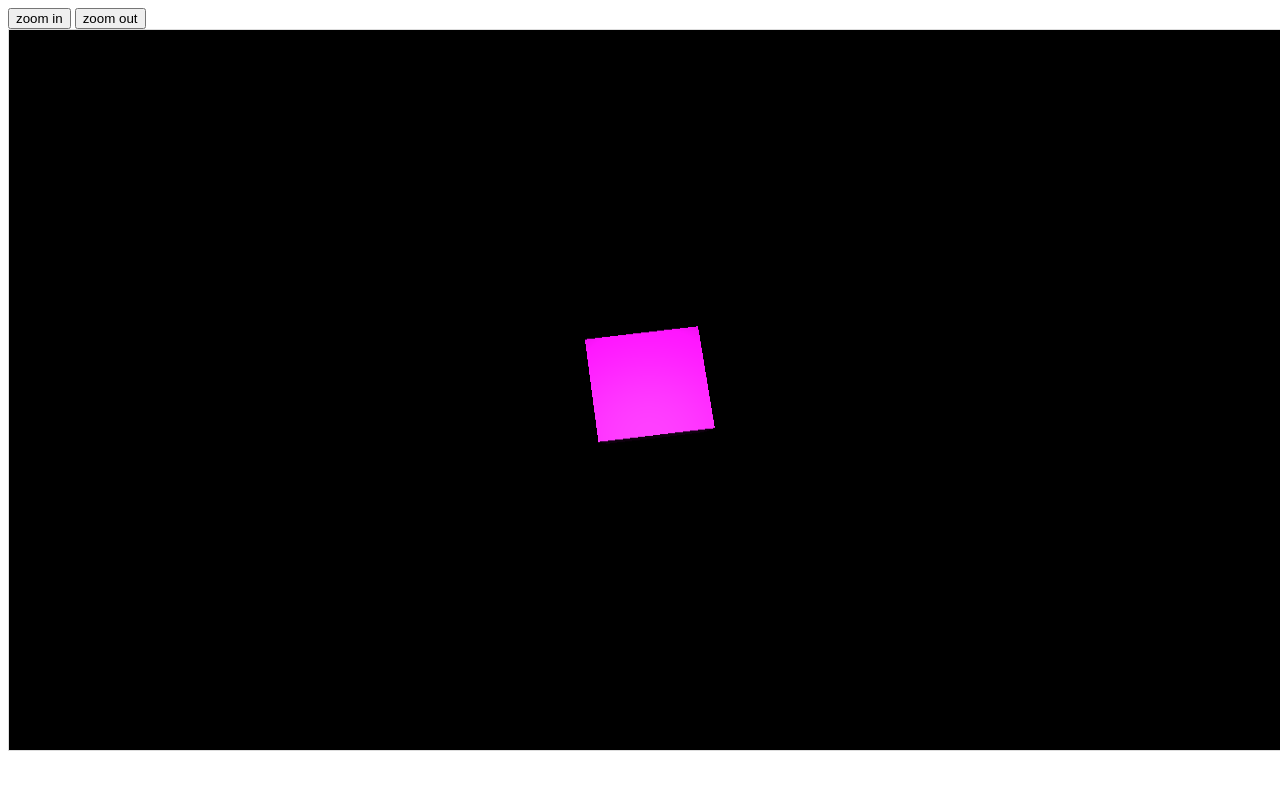
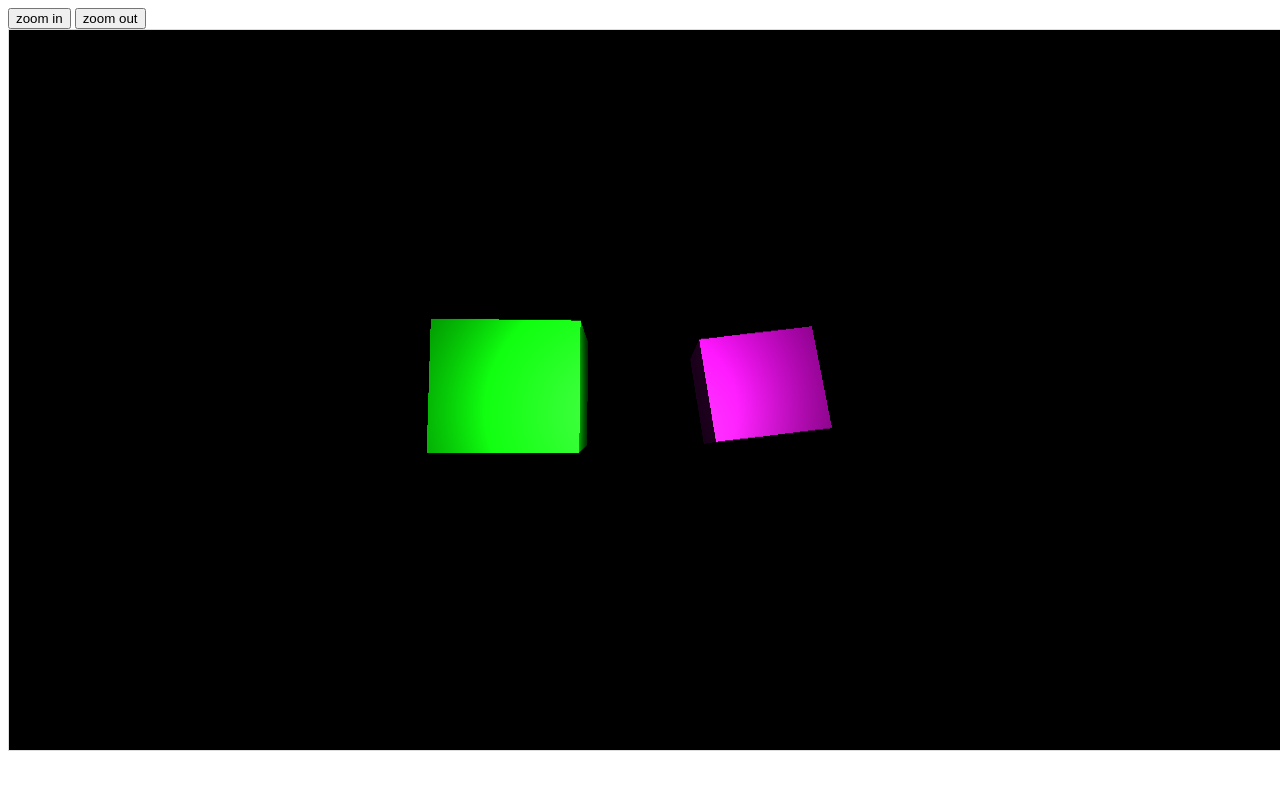
Before and after one commit to nc99/fractal, a plain HTML site: page index.html in a window 1280 px wide. Drawn offline with Linux system fonts and the light colour scheme.

Commit message:
green cube

```diff
--- a/index.html
+++ b/index.html
@@ -28,10 +28,21 @@
 	var geometry = new THREE.BoxGeometry( 1, 1, 1 );
 	var material = new THREE.MeshPhongMaterial( { color: 0xff00ff } );
 	var cube = new THREE.Mesh( geometry, material );
+	cube.position.x = 1;
+
 	scene.add( cube );
 
+
+	var geometry2 = new THREE.BoxGeometry( 2, 2, 2 );
+	var material2 = new THREE.MeshPhongMaterial( { color: 0x00ff00 } );
+	var cube2 = new THREE.Mesh( geometry2, material2 );
+	cube2.position.x = -2;
+	cube2.position.z = -3;
+
+	scene.add( cube2 );
+
+
 	camera.position.z = 5;
-
 
 	addSpotLight(0, 5, 0);
 	addSpotLight(5, 0, 0);
@@ -59,6 +70,11 @@
 		cube.rotation.x += 0.01;
 		cube.rotation.z += 0.01;
 
+		cube2.rotation.x += 0.005;
+		cube2.rotation.z += 0.005;
+
+		//camera.rotate.x += 0.01;
+
 		renderer.render( scene, camera );
 	}
 	render();
```
